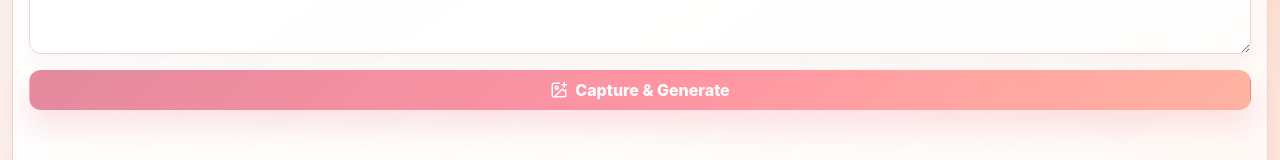
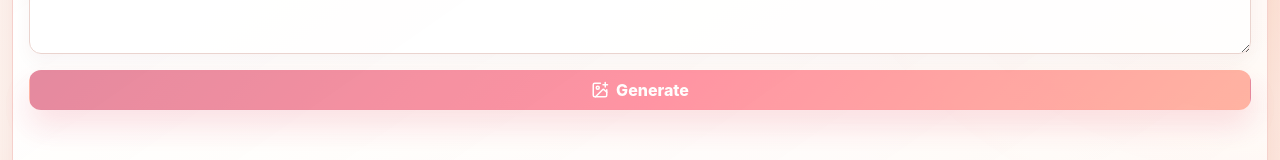
Before and after one commit to rowenapinto001/SiteGlow-AI, a React (Vite) app: page / in a window 1280 px wide. Shown: the part 326-486 px from the top of the page. Built offline with nearby package versions, Linux system fonts and the light colour scheme; no server answers.

Commit message:
fix(ui): place generate button before results

```diff
--- a/src/App.tsx
+++ b/src/App.tsx
@@ -181,6 +181,12 @@ export default function App() {
               </div>
             </label>
 
+            <div className="button-row generate-row">
+              <button className="primary" onClick={runFlow} disabled={!canGenerate}>
+                <ImagePlus size={18} /> Generate
+              </button>
+            </div>
+
             {(capture || stage !== 'idle') && (
               <div className="result-panel inline-result-panel" ref={resultPanelRef}>
                 <div className="panel-header">
@@ -213,14 +219,6 @@ export default function App() {
                 )}
 
                 {capture && (
-                  <div className="button-row generate-row">
-                    <button className="primary" onClick={runFlow} disabled={!canGenerate}>
-                      <ImagePlus size={18} /> Capture & Generate
-                    </button>
-                  </div>
-                )}
-
-                {capture && (
                   <div className="capture-meta">
                     <span>{capture.width} x {capture.height}</span>
                     <span>{capture.scaled ? 'Scaled for API limits' : 'Native stitched capture'}</span>
@@ -235,14 +233,6 @@ export default function App() {
               <div className="progress-line">
                 <span />
                 {stage === 'capturing' ? 'Capturing and stitching the full page...' : 'Generating the full-page redesign concept...'}
-              </div>
-            )}
-
-            {!capture && (
-              <div className="button-row">
-                <button className="primary" onClick={runFlow} disabled={!canGenerate}>
-                  <ImagePlus size={18} /> Capture & Generate
-                </button>
               </div>
             )}
 
--- a/src/components/ResultPreviews.tsx
+++ b/src/components/ResultPreviews.tsx
@@ -44,7 +44,7 @@ function PreviewPlaceholder({ isGenerating }: { isGenerating: boolean }) {
           <span>
             {isGenerating
               ? 'Creating the redesign concept now.'
-              : 'Run Capture & Generate to create the redesign.'}
+              : 'Run Generate to create the redesign.'}
           </span>
         </div>
       </div>
```
